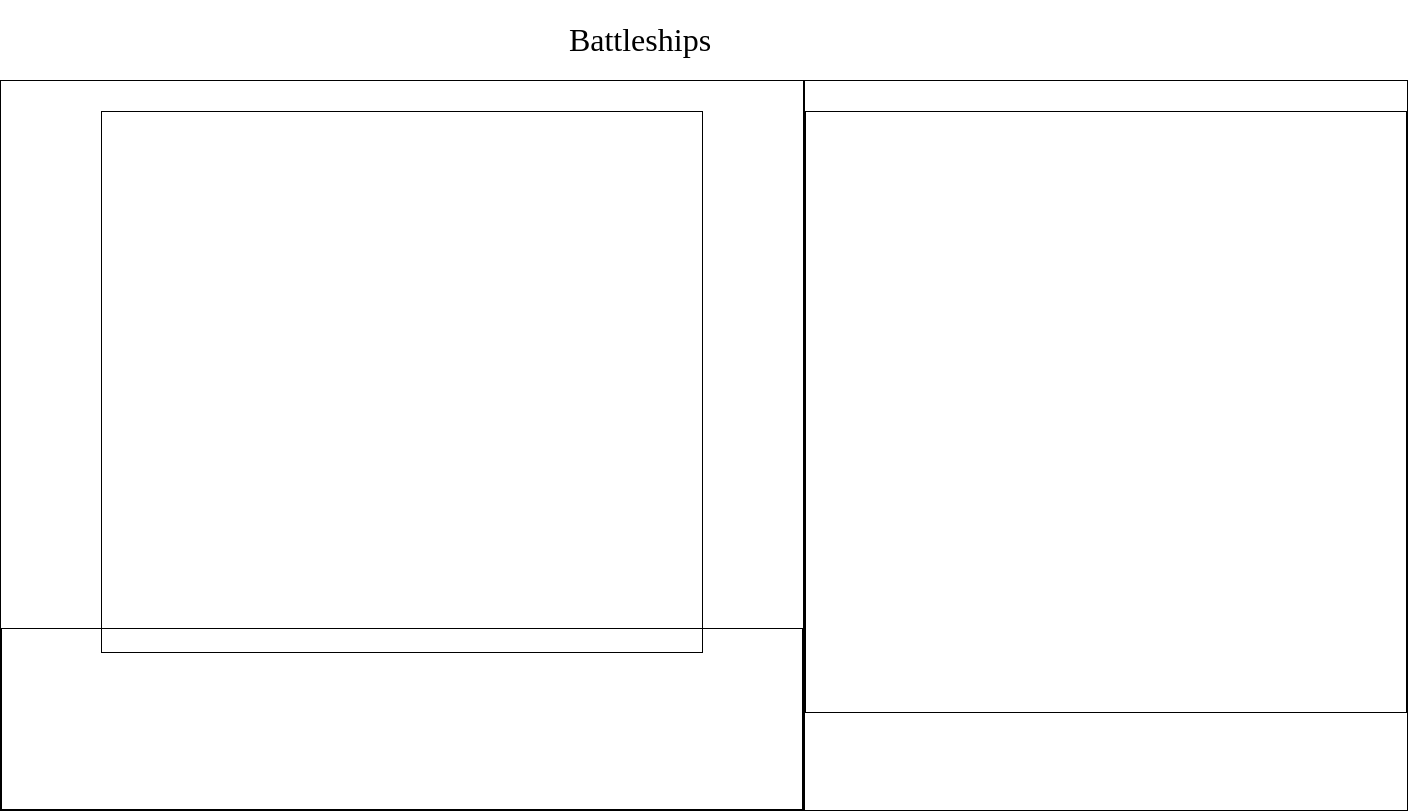
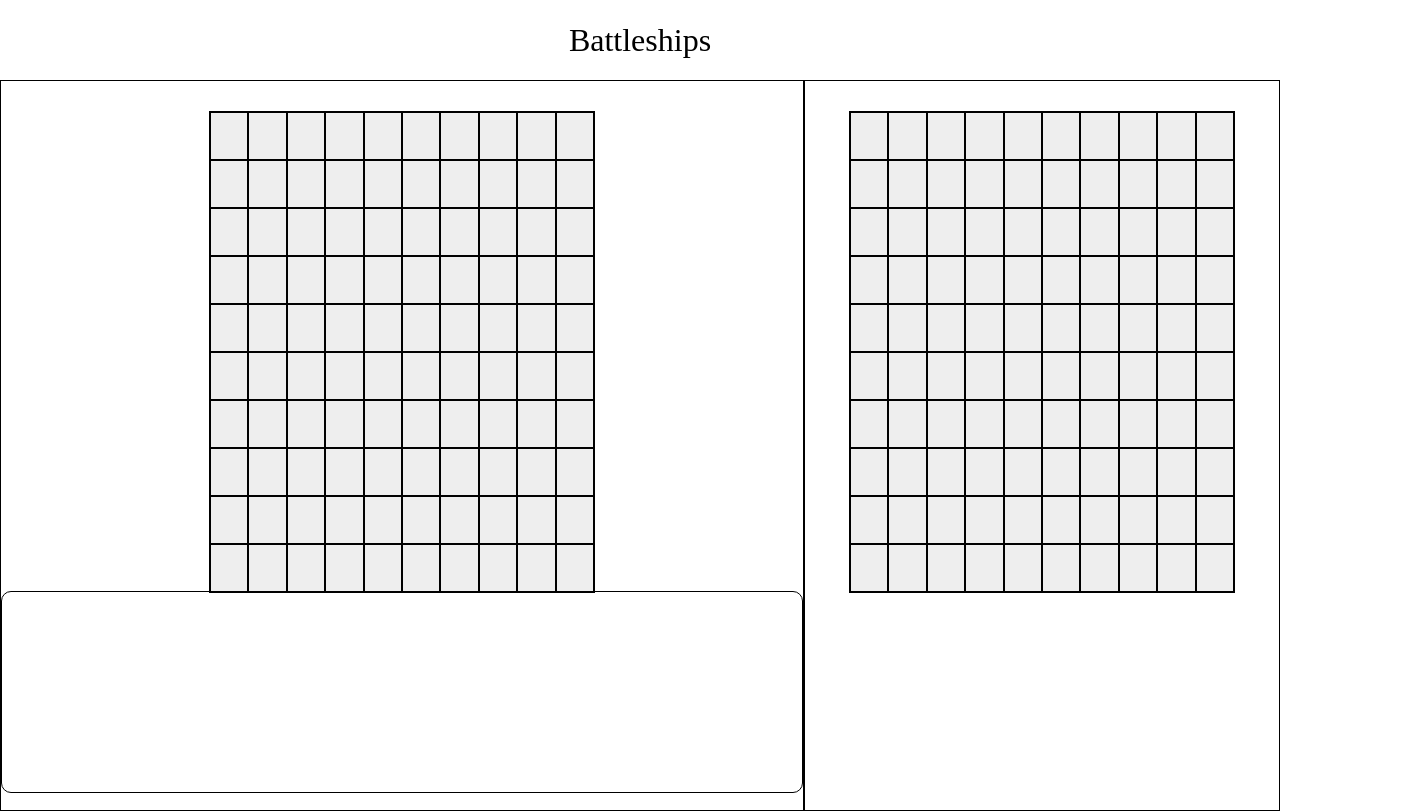
Before and after one commit to Copperage/TOP-Battleship-Project, a website built with webpack: page dist/index.html in a window 1280 px wide. Shown: the whole page, 1408 px wide, since content can reach past the window. Built offline with nearby package versions, Linux system fonts and the light colour scheme.

Commit message:
added board generation

```diff
--- a/src/main.js
+++ b/src/main.js
@@ -2,18 +2,34 @@ import './styles/style.scss';
 import Ship from './ship.js';
 import GameBoard from './gameboard.js';
 import Player from './player.js';
-import AI from './AI.js';
+import Computer from './AI.js';
 
 // Query Selection
 const playerBoardDOM = document.querySelector('.player-board');
 const computerBoardDOM = document.querySelector('.computer-board');
 const playerShipsDOM = document.querySelector('.player-ships');
 
-// Player Ships
-// Enemy Ships
-// Board
-let playerBoard = new GameBoard();
-let enemyBoard = new GameBoard();
-// Players
-let player = new Player('Player 1');
-let computer = new AI('Player 2', player, enemyBoard);
+document.addEventListener('DOMContentLoaded', () => {
+	let playerBoard = new GameBoard();
+	let enemyBoard = new GameBoard();
+	let player = new Player('Player 1');
+	let computer = new Computer('Player 2', player, playerBoard);
+
+	displayBoard('player-board');
+	displayBoard('computer-board');
+});
+
+function displayBoard(boardName) {
+	let board = document.querySelector(`.${boardName}`);
+
+	for (let i = 0; i < 10; i++) {
+		for (let j = 0; j < 10; j++) {
+			let cell = document.createElement('div');
+			cell.classList.add('cell');
+			cell.setAttribute('data-x', i);
+			cell.setAttribute('data-y', j);
+
+			board.appendChild(cell);
+		}
+	}
+}
--- a/src/styles/style.scss
+++ b/src/styles/style.scss
@@ -39,16 +39,29 @@ body {
 .computer-board {
 	margin: auto;
 	margin-top: 30px;
-	width: 600px;
-	height: 600px;
+	width: 30vw;
+	height: 60vh;
 	border: 1px solid black;
+	display: grid;
+	grid-template-columns: repeat(10, 1fr);
+	grid-template-rows: repeat(10, 1fr);
 }
 
 .player-ships {
 	width: 800px;
 	height: 200px;
 	margin: auto;
-	margin-top: -25px;
+	margin-top: -20px;
 	bottom: 0;
 	border: 1px solid black;
+	border-radius: 10px;
 }
+
+.cell {
+	background-color: #eee;
+	border: 1px solid black;
+
+	&:hover {
+		background-color: #dadada;
+	}
+}
```
